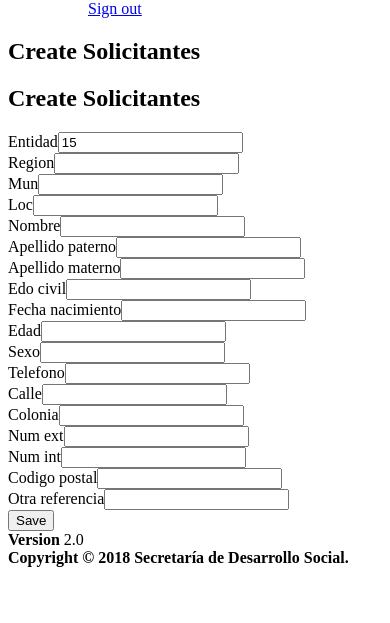
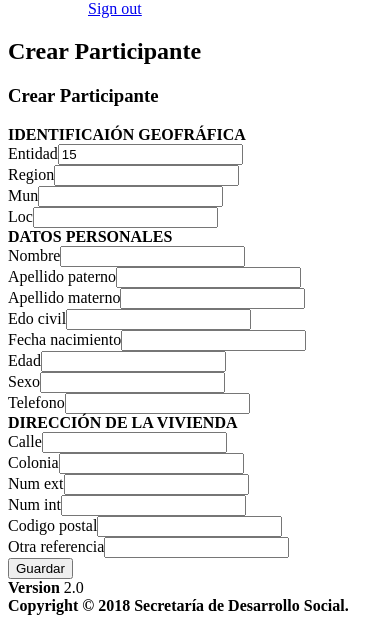
Before and after one commit to joelsalgado/pidesoy2, a PHP site: template frontend/views/solicitantes/create.php in a window 390 px wide; the page is wider, and only the part inside the window is pictured. Shown: the part 736-1359 px from the top of that part. Before the commit the page ends 1303 px from the top of that part, so only its background shows below. Run offline with PHP 8.4, Linux system fonts and the light colour scheme; the template is opened without the code that fills it: most values are stand-ins (such as "Sample title", 1, 10 or a date in 2020); form fields are guessed from the names that the template uses; data that the repository does not hold is empty; some libraries are stand-ins or nearby versions.

Commit message:
cambios formulario

```diff
--- a/composer.json
+++ b/composer.json
@@ -28,7 +28,8 @@
         "dmstr/yii2-adminlte-asset": "^2.1",
         "yiister/yii2-gentelella": "~1.0",
         "kartik-v/yii2-widget-depdrop": "@dev",
-        "kartik-v/yii2-widget-select2": "@dev"
+        "kartik-v/yii2-widget-select2": "@dev",
+        "kartik-v/yii2-widget-datepicker": "@dev"
     },
     "require-dev": {
         "yiisoft/yii2-debug": "~2.0.0",
--- a/frontend/views/layouts/left.php
+++ b/frontend/views/layouts/left.php
@@ -7,8 +7,8 @@
                 'options' => ['class' => 'sidebar-menu tree', 'data-widget'=> 'tree'],
                 'items' => [
                     ['label' => 'Menu', 'options' => ['class' => 'header']],
-                    ['label' => 'Usuarios', 'icon' => 'user', 'url' => ['/user'], 'visible' => $user = (Yii::$app->user->identity->role == 30 || Yii::$app->user->identity->role == 20) ? true : false],
-                    ['label' => 'home', 'icon' => 'dashboard', 'url' => ['/']],
+                    ['label' => 'Usuarios', 'icon' => 'address-book', 'url' => ['/user'], 'visible' => $user = (Yii::$app->user->identity->role == 30 || Yii::$app->user->identity->role == 20) ? true : false],
+                    ['label' => 'Participantes', 'icon' => 'user', 'url' => ['/solicitantes']],
                     ['label' => 'Login', 'url' => ['site/login'], 'visible' => Yii::$app->user->isGuest],
                     [
                         'label' => 'Some tools',
--- a/frontend/views/solicitantes/_form.php
+++ b/frontend/views/solicitantes/_form.php
@@ -6,19 +6,25 @@ use yii\helpers\Html;
 use yii\widgets\ActiveForm;
 use yii\helpers\ArrayHelper;
 use kartik\select2\Select2;
+use kartik\date\DatePicker;
 
-/* @var $this yii\web\View */
-/* @var $model common\models\Solicitantes */
-/* @var $form yii\widgets\ActiveForm */
 ?>
 
-<div class="solicitantes-form">
-
+<div class="container-fluid">
     <?php $form = ActiveForm::begin(); ?>
-
+    <div class="row">
+        <div class="alert alert-info">
+            <strong>IDENTIFICAIÓN GEOFRÁFICA</strong>
+            <i class="fa fa-globe" aria-hidden="true"></i>
+        </div>
+        <div class="row">
+            <div class="col-sm-6">
+                <div class="form-group">
                     <?= $form->field($model, 'entidad_id')->textInput(['readonly' => true, 'value' => 15]) ?>
-
-
+                </div>
+            </div>
+            <div class="col-sm-6">
+                <div class="form-group">
                     <?= $form->field($model, 'region_id')->widget(Select2::classname(), [
                         'data' => ArrayHelper::map(\common\models\Regiones::getRegionesOk(),
                             'id', 'desc_region'),
@@ -27,11 +33,17 @@ use kartik\select2\Select2;
                             'allowClear' => true
                         ],
                     ]) ?>
+                </div>
+            </div>
+        </div>
 
-
+        <div class="row">
+            <div class="col-sm-6">
+                <div class="form-group">
                     <?= $form->field($model, 'mun_id')->widget(DepDrop::classname(), [
                         'options' => ['id'=>'mun_id'],
                         'type'=>DepDrop::TYPE_SELECT2,
+                        'data'=>$datap = (!$model->isNewRecord)? [$model->mun_id=>$model->mun->nombre_mun]: "",
                         'select2Options'=>['pluginOptions'=>['allowClear'=>true]],
                         'pluginOptions'=>[
                             'depends'=>['reg_id'],
@@ -39,6 +51,10 @@ use kartik\select2\Select2;
                             'url' => Url::to(['solicitantes/municipios']),
                         ]
                     ])?>
+                </div>
+            </div>
+            <div class="col-sm-6">
+                <div class="form-group">
 
                     <?= $form->field($model, 'loc_id')->widget(DepDrop::classname(), [
                         'options' => ['id'=>'loc_id'],
@@ -50,14 +66,37 @@ use kartik\select2\Select2;
                             'url' => Url::to(['solicitantes/localidades']),
                         ]
                     ])?>
+                </div>
+            </div>
+        </div>
+    </div>
 
+    <div class="row">
+        <div class="alert alert-info">
+            <strong>DATOS PERSONALES</strong>
+            <i class="fa fa-user" aria-hidden="true"></i>
+        </div>
+        <div class="row">
+            <div class="col-sm-4">
+                <div class="form-group">
+                    <?= $form->field($model, 'nombre')->textInput(['maxlength' => true]) ?>
+                </div>
+            </div>
+            <div class="col-sm-4">
+                <div class="form-group">
+                    <?= $form->field($model, 'apellido_paterno')->textInput(['maxlength' => true]) ?>
+                </div>
+            </div>
+            <div class="col-sm-4">
+                <div class="form-group">
+                    <?= $form->field($model, 'apellido_materno')->textInput(['maxlength' => true]) ?>
+                </div>
+            </div>
+        </div>
 
-    <?= $form->field($model, 'nombre')->textInput(['maxlength' => true]) ?>
-
-    <?= $form->field($model, 'apellido_paterno')->textInput(['maxlength' => true]) ?>
-
-    <?= $form->field($model, 'apellido_materno')->textInput(['maxlength' => true]) ?>
-
+        <div class="row">
+            <div class="col-sm-2">
+                <div class="form-group">
                     <?= $form->field($model, 'edo_civil_id')->widget(Select2::classname(), [
                         'data' => ArrayHelper::map(\common\models\EstadoCivil::getEstados(),
                             'id', 'desc_edo_civil'),
@@ -66,35 +105,88 @@ use kartik\select2\Select2;
                             'allowClear' => true
                         ],
                     ]) ?>
+                </div>
+            </div>
+            <div class="col-sm-3">
+                <div class="form-group">
+                    <?= $form->field($model, 'fecha_nacimiento')->widget(DatePicker::className(), [
+                        'name' => 'dp_2',
+                        'language' => 'es',
+                        'type' => DatePicker::TYPE_COMPONENT_PREPEND,
+                        //'value' => 	date("d/m/Y", strtotime($model->fecha_nacimiento)),
+                        'pluginOptions' => [
+                            'autoclose'=>true,
+                            'format' => 'dd-mm-yyyy',
+                            //'value' => '22-10-1999'
+                            ]
+                    ]) ?>
+                </div>
+            </div>
+            <div class="col-sm-2">
+                <div class="form-group">
+                    <?= $form->field($model, 'edad')->textInput() ?>
+                </div>
+            </div>
+            <div class="col-sm-2">
+                <div class="form-group">
+                    <?= $form->field($model, 'sexo')->radioList(['H' => 'Hombre', 'M' => 'Mujer']) ?>
+                </div>
+            </div>
 
-    <?= $form->field($model, 'fecha_nacimiento')->widget(\yii\widgets\MaskedInput::className(), [
-        'name' => 'input-31',
-        'clientOptions' => ['alias' =>  'date']
-    ]) ?>
+            <div class="col-sm-3">
+                <div class="form-group">
+                    <?= $form->field($model, 'telefono')->textInput(['maxlength' => true]) ?>
+                </div>
+            </div>
 
-    <?= $form->field($model, 'edad')->textInput() ?>
-
-    <?= $form->field($model, 'sexo')->radioList(['H' => 'Hombre', 'M' => 'Mujer']) ?>
-
-    <?= $form->field($model, 'telefono')->textInput(['maxlength' => true]) ?>
-
+        </div>
+    </div>
+    <div class="row">
+        <div class="alert alert-info">
+            <strong>DIRECCIÓN DE LA VIVIENDA</strong>
+            <i class="fa fa-home" aria-hidden="true"></i>
+        </div>
+        <div class="row">
+            <div class="col-sm-6">
+                <div class="form-group">
                     <?= $form->field($model, 'calle')->textInput(['maxlength' => true]) ?>
+                </div>
+            </div>
+            <div class="col-sm-6">
+                <div class="form-group">
 
                     <?= $form->field($model, 'colonia')->textInput(['maxlength' => true]) ?>
-
+                </div>
+            </div>
+        </div>
+        <div class="row">
+            <div class="col-sm-6">
+                <div class="form-group">
                     <?= $form->field($model, 'num_ext')->textInput(['maxlength' => true]) ?>
-
-    <?= $form->field($model, 'num_int')->textInput(['maxlength' => true]) ?>
-
-    <?= $form->field($model, 'codigo_postal')->textInput() ?>
-
-    <?= $form->field($model, 'otra_referencia')->textInput() ?>
-
-
-    <div class="form-group">
-        <?= Html::submitButton('Save', ['class' => 'btn btn-success']) ?>
+                </div>
             </div>
 
+            <div class="col-sm-6">
+                <div class="form-group">
+                    <?= $form->field($model, 'num_int')->textInput(['maxlength' => true]) ?>
+                </div>
+            </div>
+        </div>
+        <div class="row">
+            <div class="col-sm-4">
+                <div class="form-group">
+                    <?= $form->field($model, 'codigo_postal')->textInput() ?>
+                </div>
+            </div>
+            <div class="col-sm-8">
+                <div class="form-group">
+                    <?= $form->field($model, 'otra_referencia')->textInput() ?>
+                </div>
+            </div>
+        </div>
+        <div class="form-group">
+            <?= Html::submitButton('<i class="fa fa-save" aria-hidden="true"></i> Guardar', ['class' => 'btn btn-primary btn-block']) ?>
+        </div>
         <?php ActiveForm::end(); ?>
-
     </div>
+</div>
--- a/frontend/views/solicitantes/create.php
+++ b/frontend/views/solicitantes/create.php
@@ -6,16 +6,19 @@ use yii\helpers\Html;
 /* @var $this yii\web\View */
 /* @var $model common\models\Solicitantes */
 
-$this->title = 'Create Solicitantes';
-$this->params['breadcrumbs'][] = ['label' => 'Solicitantes', 'url' => ['index']];
+$this->title = 'Crear Participante';
+$this->params['breadcrumbs'][] = ['label' => 'Participante', 'url' => ['index']];
 $this->params['breadcrumbs'][] = $this->title;
 ?>
 <div class="solicitantes-create">
-
-    <h1><?= Html::encode($this->title) ?></h1>
-
-    <?= $this->render('_form', [
-        'model' => $model,
-    ]) ?>
-
+    <div class="box">
+        <div class="box-header with-border">
+            <h3 class="box-title">Crear Participante</h3>
+        </div>
+        <div class="box-body">
+            <?= $this->render('_form', [
+                'model' => $model,
+            ]) ?>
+        </div>
+    </div>
 </div>
--- a/frontend/views/solicitantes/update.php
+++ b/frontend/views/solicitantes/update.php
@@ -5,7 +5,7 @@ use yii\helpers\Html;
 /* @var $this yii\web\View */
 /* @var $model common\models\Solicitantes */
 
-$this->title = 'Update Solicitantes: {nameAttribute}';
+$this->title = 'Actualizar Participante';
 $this->params['breadcrumbs'][] = ['label' => 'Solicitantes', 'url' => ['index']];
 $this->params['breadcrumbs'][] = ['label' => $model->id, 'url' => ['view', 'id' => $model->id]];
 $this->params['breadcrumbs'][] = 'Update';
```
Also changed, not shown: common/models/Solicitantes.php (+28 -14 lines), console/migrations/m180307_191618_create_table_solicitantes.php (+5 -5 lines), frontend/controllers/SolicitantesController.php (+28 -15 lines), frontend/views/solicitantes/index.php (+14 -5 lines), 1 other file. Lines whose indentation alone changed are shown as unchanged.
